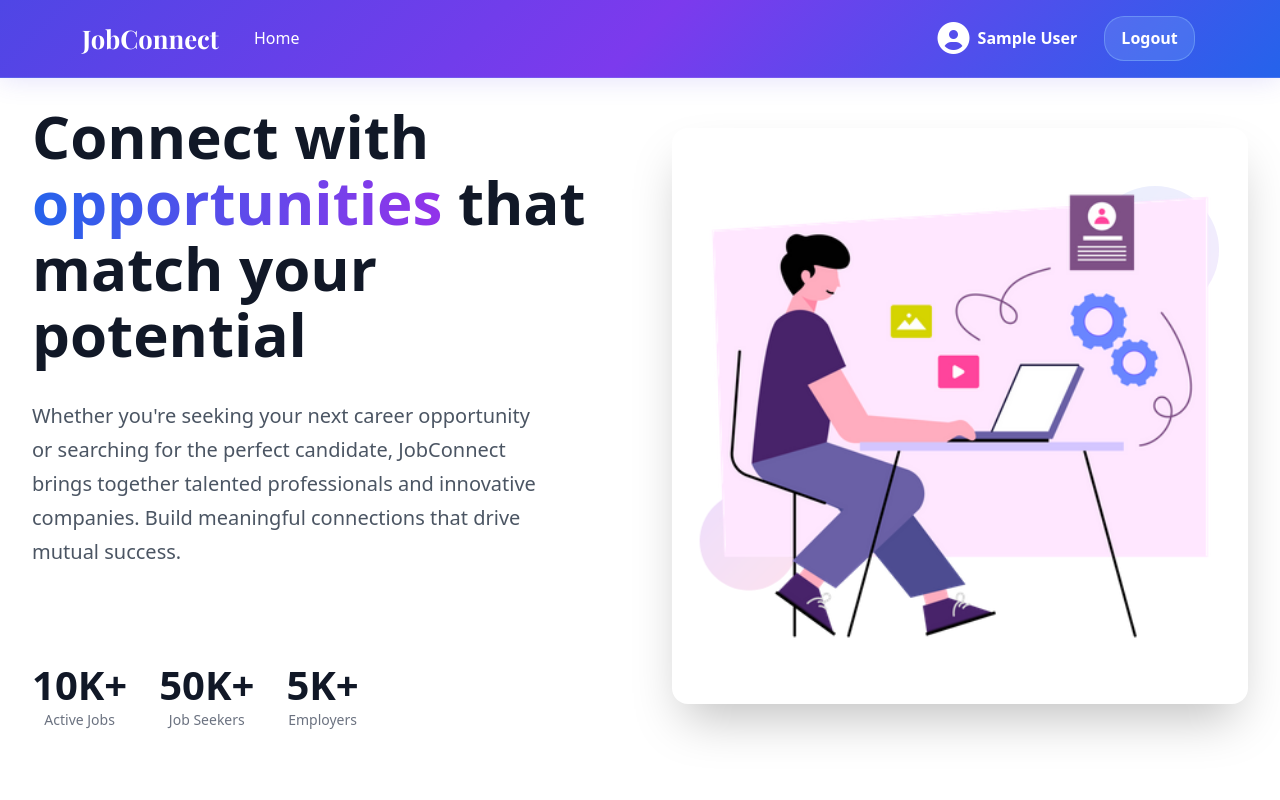
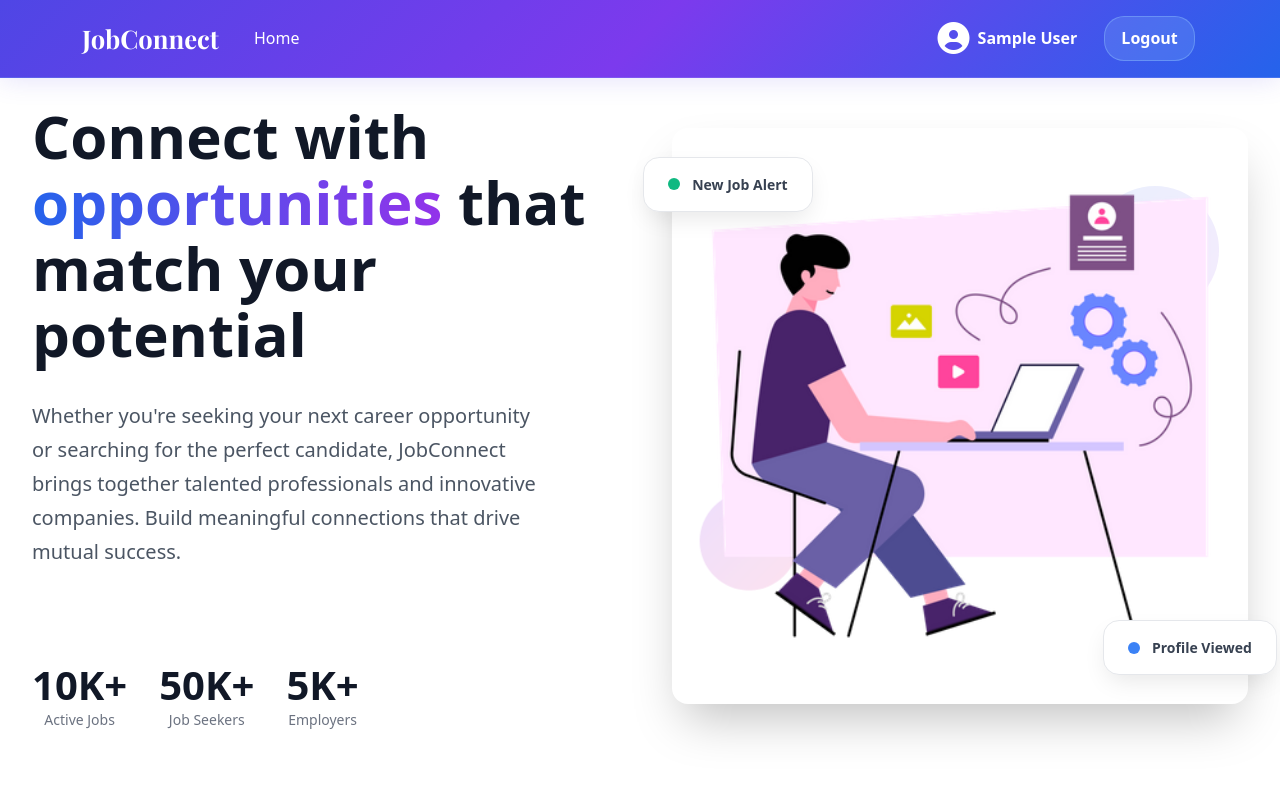
Before and after one commit to AnujNaval/Job_Connect, a React (Vite) app in the folder client/: page / in a window 1280 px wide. Shown: the top 800 px of the page. Built offline with nearby package versions, Linux system fonts and the light colour scheme; sample sign-in values are in the browser's storage.

Commit message:
Floating Cards

```diff
--- a/client/src/pages/Home.jsx
+++ b/client/src/pages/Home.jsx
@@ -72,15 +72,14 @@ function Home() {
               <div className="decoration-circle-1"></div>
               <div className="decoration-circle-2"></div>
 
-              {/* Floating cards */}
-              <div className="floating-card floating-card-1">
+              {/* Floating Cards */}
+              <div className="hero-floating-card hero-floating-card-1">
                 <div className="card-content">
                   <div className="status-dot status-green"></div>
                   <span className="card-text">New Job Alert</span>
                 </div>
               </div>
-
-              <div className="floating-card floating-card-2">
+              <div className="hero-floating-card hero-floating-card-2">
                 <div className="card-content">
                   <div className="status-dot status-blue"></div>
                   <span className="card-text">Profile Viewed</span>
--- a/client/src/styles/AllJobs.css
+++ b/client/src/styles/AllJobs.css
@@ -258,14 +258,14 @@
 }
 
 .floating-card-1 {
-  top: 20%;
-  left: 10%;
+  top: 50%;
+  left: 5%;
   animation: float 4s ease-in-out infinite;
 }
 
 .floating-card-2 {
-  bottom: 30%;
-  right: 10%;
+  bottom: 20%;
+  right: 5%;
   animation: float-delayed 4s ease-in-out infinite;
 }
 
--- a/client/src/styles/Home.css
+++ b/client/src/styles/Home.css
@@ -230,37 +230,41 @@
 }
 
 /* Floating Cards */
-.floating-card {
+.hero-floating-card {
   position: absolute;
   background: white;
-  padding: 1rem;
-  border-radius: 0.75rem;
-  box-shadow: 0 10px 15px -3px rgba(0, 0, 0, 0.1);
+  padding: 1rem 1.5rem;
+  border-radius: 1rem;
+  box-shadow: 0 10px 25px -5px rgba(0, 0, 0, 0.1);
   border: 1px solid #e5e7eb;
+  z-index: 15;
+  /* Remove the default animation from base class */
 }
 
-.floating-card-1 {
-  top: -2rem;
-  left: 2rem;
-  animation: float 3s ease-in-out infinite;
+.hero-floating-card-1 {
+  top: 5%;
+  left: -5%;
+  animation: float 4s ease-in-out infinite;
 }
 
-.floating-card-2 {
-  bottom: -2rem;
-  right: 2rem;
-  animation: float-delayed 3s ease-in-out infinite;
+.hero-floating-card-2 {
+  bottom: 5%;
+  right: -5%;
+  animation: float-delayed 4s ease-in-out infinite;
 }
 
+/* Card content layout */
 .card-content {
   display: flex;
   align-items: center;
-  gap: 0.75rem;
+  gap: 0.5rem;
 }
 
 .status-dot {
   width: 0.75rem;
   height: 0.75rem;
   border-radius: 50%;
+  flex-shrink: 0;
 }
 
 .status-green {
@@ -273,52 +277,47 @@
 
 .card-text {
   font-size: 0.875rem;
-  font-weight: 500;
+  font-weight: 600;
   color: #374151;
+  white-space: nowrap;
 }
 
-/* Animations */
+/* Animations - Truly opposite movement */
 @keyframes float {
   0%, 100% {
-    transform: translateY(0px);
+    transform: translateY(-15px); /* Start UP */
   }
   50% {
-    transform: translateY(-10px);
+    transform: translateY(15px); /* Move DOWN at midpoint */
   }
 }
 
 @keyframes float-delayed {
   0%, 100% {
-    transform: translateY(0px);
+    transform: translateY(15px); /* Start DOWN */
   }
   50% {
-    transform: translateY(-15px);
+    transform: translateY(-15px); /* Move UP at midpoint */
   }
 }
 
-@keyframes pulse {
-  0%, 100% {
-    opacity: 0.2;
+/* Responsive adjustments */
+@media (max-width: 1024px) {
+  .hero-floating-card-1 {
+    top: 15%;
+    left: -3%;
   }
-  50% {
-    opacity: 0.4;
+
+  .hero-floating-card-2 {
+    bottom: 25%;
+    right: -3%;
   }
 }
 
-@keyframes bounce {
-  0%, 100% {
-    transform: translateY(-25%);
-    animation-timing-function: cubic-bezier(0.8, 0, 1, 1);
+@media (max-width: 768px) {
+  .hero-floating-card {
+    display: none;
   }
-  50% {
-    transform: none;
-    animation-timing-function: cubic-bezier(0, 0, 0.2, 1);
-  }
-}
-
-/* Animation delays */
-.floating-card-2 {
-  animation-delay: 1.5s;
 }
 
 /* Works-Section Styles */
```
